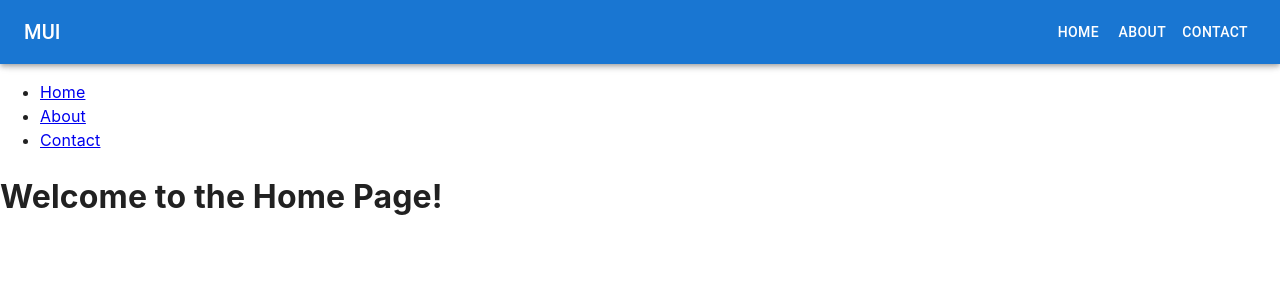
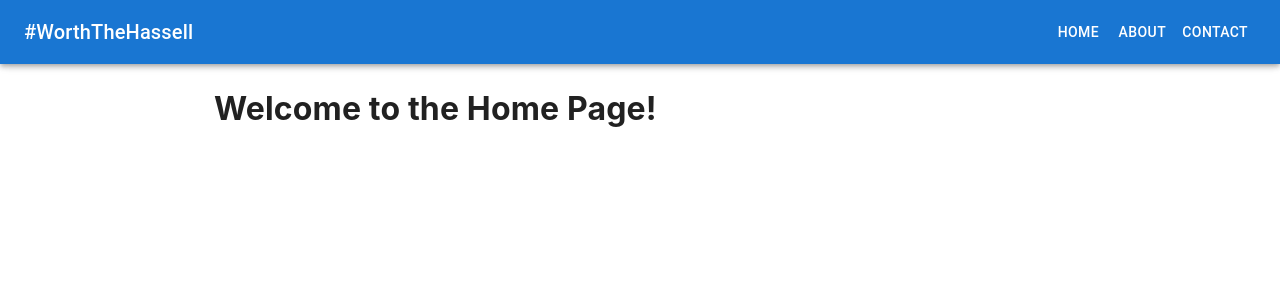
Before and after one commit to worththehassell/worththehassell.github.io, a React (Create React App) app in the folder worth-the-hassell/: page / in a window 1280 px wide. Shown: the top 300 px of the page. Built offline with nearby package versions, Linux system fonts and the light colour scheme.

Commit message:
add links to nav bar nest router in md container

```diff
--- a/worth-the-hassell/src/App.js
+++ b/worth-the-hassell/src/App.js
@@ -4,11 +4,13 @@ import Home from './pages/Home'
 import About from './pages/About';
 import Contact from './pages/Contact';
 import DrawerAppBar from './components/MuiNavbar';
+import { Container } from '@mui/system';
 
 function App() {
   return (
     <>
     <DrawerAppBar />
+    <Container maxWidth="md">
       <Router>
         <Routes>
           <Route path="/" element={<Home />} />
@@ -16,6 +18,7 @@ function App() {
           <Route path="/contact" element={<Contact />} />
         </Routes>
       </Router>
+    </Container>
     </>
   );
 }
--- a/worth-the-hassell/src/components/MuiNavbar.js
+++ b/worth-the-hassell/src/components/MuiNavbar.js
@@ -15,7 +15,21 @@ import Typography from '@mui/material/Typography';
 import Button from '@mui/material/Button';
 
 const drawerWidth = 240;
-const navItems = ['Home', 'About', 'Contact'];
+const navItems = [
+    {
+        "page": 'Home',
+        "location": "/"
+    },
+    {
+        "page": "About",
+        "location": "/about"
+    },
+    {
+        "page": "Contact",
+        "location": "/contact"
+    }
+];
+const title = "#WorthTheHassell";
 
 function DrawerAppBar(props) {
   const [mobileOpen, setMobileOpen] = React.useState(false);
@@ -27,14 +41,14 @@ function DrawerAppBar(props) {
   const drawer = (
     <Box onClick={handleDrawerToggle} sx={{ textAlign: 'center' }}>
       <Typography variant="h6" sx={{ my: 2 }}>
-        MUI
+        {title}
       </Typography>
       <Divider />
       <List>
         {navItems.map((item) => (
-          <ListItem key={item} disablePadding>
-            <ListItemButton sx={{ textAlign: 'center' }}>
-              <ListItemText primary={item} />
+          <ListItem key={item.page} disablePadding>
+            <ListItemButton href={item.location} sx={{ textAlign: 'center' }}>
+              <ListItemText primary={item.page} />
             </ListItemButton>
           </ListItem>
         ))}
@@ -61,12 +75,12 @@ function DrawerAppBar(props) {
             component="div"
             sx={{ flexGrow: 1, display: { xs: 'none', sm: 'block' } }}
           >
-            MUI
+            {title}
           </Typography>
           <Box sx={{ display: { xs: 'none', sm: 'block' } }}>
             {navItems.map((item) => (
-              <Button key={item} sx={{ color: '#fff' }}>
-                {item}
+              <Button href={item.location} key={item.page} sx={{ color: '#fff' }}>
+                {item.page}
               </Button>
             ))}
           </Box>
--- a/worth-the-hassell/src/components/Navbar.js
+++ /dev/null
@@ -1,17 +0,0 @@
-    // src/components/Navbar.js
-    import React from 'react';
-    import { Link } from 'react-router-dom';
-
-    function Navbar() {
-      return (
-        <nav>
-          <ul>
-            <li><Link to="/">Home</Link></li>
-            <li><Link to="/about">About</Link></li>
-            <li><Link to="/contact">Contact</Link></li>
-          </ul>
-        </nav>
-      );
-    }
-
-    export default Navbar;
--- a/worth-the-hassell/src/pages/Home.js
+++ b/worth-the-hassell/src/pages/Home.js
@@ -4,7 +4,6 @@ import Navbar from '../components/Navbar';
 function Home() {
   return (
     <div>
-      <Navbar></Navbar>
       <h1>Welcome to the Home Page!</h1>
     </div>
   );
```
Lines whose indentation alone changed are shown as unchanged.
